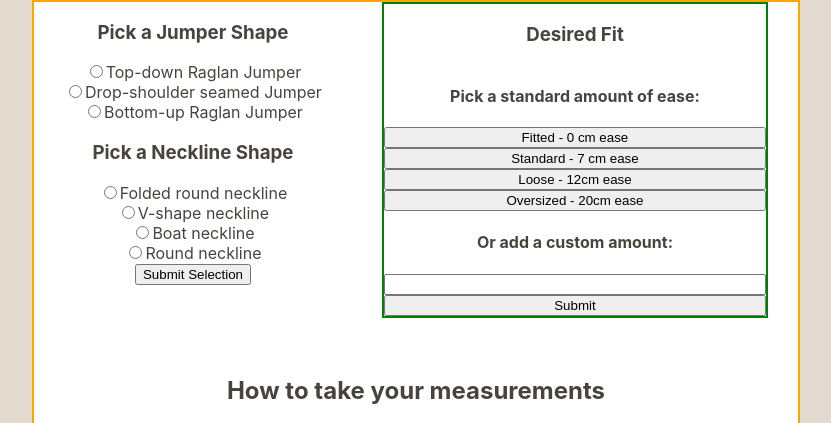
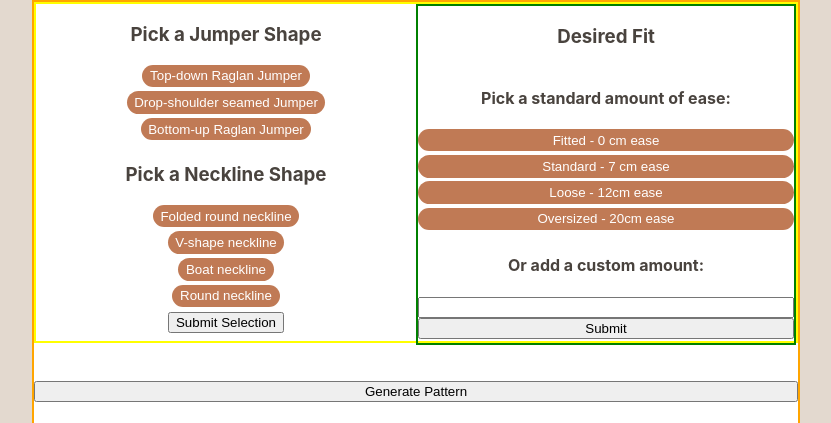
Before and after one commit to ClaireAdele/jumper-generator, a React (Create React App) app: page /data-entry in a window 1280 px wide. Shown: the top 423 px of the page, without its empty margins (224-1055 px from the left). Built offline with nearby package versions, Linux system fonts and the light colour scheme.

Commit message:
Played around with design and ux of entry measurement pages, and improved it

```diff
--- a/src/components/pattern-data-entry/DataEntry.css
+++ b/src/components/pattern-data-entry/DataEntry.css
@@ -1,8 +1,9 @@
 #data-entry-container {
-    display: flex;
-    justify-content: space-around;
+    display: grid;
+    grid-template-columns: 50% 50%;
     height: 100%;
     margin-bottom: 5%;
+    border: 2px solid yellow;
 }
 
 #data-entry-page {
@@ -23,7 +24,6 @@
     border: 2px solid green;
     display: flex;
     flex-direction: column;
-    width: 50%;
     height: 100%;
 }
 
@@ -62,3 +62,63 @@
 #prices-table {
     margin-top: 14%;
 }
+
+.pick-jumper-button {
+    background-color: rgb(192, 122, 85);
+    padding: 1% 2% 1% 2%;
+    color: white;
+    text-decoration: none;
+    border-radius: 12px;
+    border: 0px;
+    margin-bottom: 1%;
+}
+
+.pick-neckline-button {
+    background-color: rgb(192, 122, 85);
+    padding: 1% 2% 1% 2%;
+    color: white;
+    text-decoration: none;
+    border-radius: 12px;
+    border: 0px;
+    margin-bottom: 1%;
+}
+
+.pick-jumper-button:hover {
+    background-color: rgb(130, 73, 42)
+}
+
+.pick-neckline-button:hover {
+    background-color: rgb(130, 73, 42)
+}
+
+.pick-jumper-button-selected {
+    background-color: white;
+    border: 2px solid rgb(130, 73, 42);
+    padding: 1% 2% 1% 2%;
+    color: rgb(130, 73, 42);
+    text-decoration: none;
+    border-radius: 12px;
+    /* border: 0px; */
+    margin-bottom: 1%;
+}
+
+.ease-selector-button {
+    background-color: rgb(192, 122, 85);
+    padding: 1% 2% 1% 2%;
+    color: white;
+    text-decoration: none;
+    border-radius: 12px;
+    border: 0px;
+    margin-bottom: 1%;
+}
+
+.ease-selector-button-selected {
+background-color: white;
+    border: 2px solid rgb(130, 73, 42);
+    padding: 1% 2% 1% 2%;
+    color: rgb(130, 73, 42);
+    text-decoration: none;
+    border-radius: 12px;
+    /* border: 0px; */
+    margin-bottom: 1%;
+}
--- a/src/components/pattern-data-entry/DataEntry.js
+++ b/src/components/pattern-data-entry/DataEntry.js
@@ -4,16 +4,28 @@ import "./DataEntry.css";
 import MeasurementsEntry from "./data-entry-children/MeasurementsEntry";
 import HowToTakeMeasurements from "./data-entry-children/HowToTakeMeasurements";
 import DesiredFit from "./data-entry-children/DesiredFit";
+import { useState } from "react";
 
 const DataEntry = () => {
+  const [finalJumperData, setFinalJumperData] = useState({});
+
+  //Need to add some validation here too
+
     return (
       <div className="pageBackground">
         <div className="pageShaper">
           <div id="data-entry-page">
             <div id="data-entry-container">
-              <MeasurementsEntry />
-              <DesiredFit />
+              <MeasurementsEntry
+                setFinalJumperData={setFinalJumperData}
+                finalJumperData={finalJumperData}
+              />
+              <DesiredFit
+                setFinalJumperData={setFinalJumperData}
+                finalJumperData={finalJumperData}
+              />
             </div>
+            <button>Generate Pattern</button>
             <h2>How to take your measurements</h2>
             <HowToTakeMeasurements />
           </div>
@@ -23,38 +35,3 @@ const DataEntry = () => {
 };
 
 export default DataEntry;
-
-
-{/* <div id="measurements-form-container">
-  <h3>Measurements Entry:</h3>
-  <table id="prices-table">
-    <tr>
-      <td>Chest cirumference</td>
-      <td>
-        <input type="number"></input>
-      </td>
-    </tr>
-
-    <tr>
-      <td>Bottom of jumper to armpit</td>
-      <td>
-        <input type="number"></input>
-      </td>
-    </tr>
-
-    <tr>
-      <td>Armpit line to neckline</td>
-      <td>
-        <input type="number"></input>
-      </td>
-    </tr>
-
-    <tr>
-      <td>Arm length - pit to wrist</td>
-      <td>
-        <input type="number"></input>
-      </td>
-    </tr>
-  </table>
-  <button>Submit</button>
-</div>; */}
--- a/src/components/pattern-data-entry/data-entry-children/DesiredFit.js
+++ b/src/components/pattern-data-entry/data-entry-children/DesiredFit.js
@@ -1,10 +1,10 @@
-import { useState } from "react";
+import { useEffect, useState } from "react";
 import DesiredFitButton from "./desired-fit-children/DesiredFitButton";
 import "../../../App.css";
 import "../DataEntry.css";
 
 const DesiredFit = ({ finalJumperData, setFinalJumperData }) => {
-  const [easeAmount, setEaseAmount] = useState({ ease: null, text: null });
+  const [easeAmount, setEaseAmount] = useState(null);
   const [easeAmountOptions, setEaseAmountOptions] = useState([
     { ease: 0, text: "Fitted - 0 cm ease" },
     { ease: 7, text: "Standard - 7 cm ease" },
@@ -12,20 +12,24 @@ const DesiredFit = ({ finalJumperData, setFinalJumperData }) => {
     { ease: 20, text: "Oversized - 20cm ease" },
   ]);
   const [errorMessage, setErrorMessage] = useState(null);
-  const [successMessage, setSuccessMessage] = useState(null);
+
+  useEffect(() => {
+    if (easeAmount === "") {
+      setEaseAmount(null);
+    }
+  }, [easeAmount]);
 
   const handleEaseInput = (event) => {
-    setEaseAmount({
-      ease: event.target.value,
-      text: `Custom - ${event.target.value}`,
-    });
+    setEaseAmount(event.target.value);
+    const updatedFinalJumperData = finalJumperData;
+    updatedFinalJumperData.easeAmount = easeAmount;
+    setFinalJumperData(updatedFinalJumperData);
   };
 
   const handleSubmit = () => {
-      if (easeAmount.ease === null) {
+    if (easeAmount === null) {
       setErrorMessage("You must pick a desired fit");
     } else {
-        setSuccessMessage(`Your desired fit: ${easeAmount.text} cm ease`);
       setErrorMessage(null);
 
       const updatedFinalJumperData = finalJumperData;
@@ -34,14 +38,6 @@ const DesiredFit = ({ finalJumperData, setFinalJumperData }) => {
     }
   };
 
-  const handleResetEase = () => {
-    setEaseAmount({ ease: null, text: null });
-      setSuccessMessage(null);
-      //Also need to reset in main DataEntry object
-  };
-
-
-  if (successMessage === null) {
   return (
     <div id="ease-selection-container">
       <h3>Desired Fit</h3>
@@ -52,7 +48,6 @@ const DesiredFit = ({ finalJumperData, setFinalJumperData }) => {
             key={easeAmountOption.ease}
             easeAmountOption={easeAmountOption}
             setEaseAmount={setEaseAmount}
-                  setSuccessMessage={setSuccessMessage}
             finalJumperData={finalJumperData}
             setFinalJumperData={setFinalJumperData}
           />
@@ -64,17 +59,6 @@ const DesiredFit = ({ finalJumperData, setFinalJumperData }) => {
       {errorMessage ? <p>{errorMessage}</p> : <></>}
     </div>
   );
-  }
-
-  if (successMessage) {
-    return (
-      <div id="ease-selection-container">
-        <h3>Desired Fit</h3>
-        <h4>{successMessage}</h4>
-        <button onClick={handleResetEase}>Reset Ease</button>
-      </div>
-    );
-  }
 };
 
 export default DesiredFit;
--- a/src/components/pattern-data-entry/data-entry-children/desired-fit-children/DesiredFitButton.js
+++ b/src/components/pattern-data-entry/data-entry-children/desired-fit-children/DesiredFitButton.js
@@ -1,20 +1,30 @@
-const DesiredFitButton = ({ easeAmountOption, setEaseAmount, setSuccessMessage, finalJumperData, setFinalJumperData }) => {
-
+const DesiredFitButton = ({
+  easeAmountOption,
+  setEaseAmount,
+  setSuccessMessage,
+  finalJumperData,
+  setFinalJumperData,
+}) => {
   const handleClick = () => {
-        setEaseAmount(easeAmountOption);
+    setEaseAmount(easeAmountOption.ease);
 
     const updatedFinalJumperData = finalJumperData;
     updatedFinalJumperData.easeAmount = easeAmountOption.ease;
     setFinalJumperData(updatedFinalJumperData);
-
-        setSuccessMessage(`Your desired fit: ${easeAmountOption.text}`);
-    }
+  };
 
   return (
-        <button className="ease-selector-button" onClick={ handleClick }>
+    <button
+      className={
+        finalJumperData.easeAmount === easeAmountOption.ease
+          ? "ease-selector-button-selected"
+          : "ease-selector-button"
+      }
+      onClick={handleClick}
+    >
       {easeAmountOption.text}
     </button>
   );
-}
+};
 
 export default DesiredFitButton;
--- a/src/components/pattern-data-entry/data-entry-children/measurements-entry-switch-options/PickShape.js
+++ b/src/components/pattern-data-entry/data-entry-children/measurements-entry-switch-options/PickShape.js
@@ -11,92 +11,127 @@ const PickShape = ({ setToggleComponent, setJumperAndNeckShape }) => {
 
   const handlePickNecklineShape = (event) => {
     setNecklineShape(event.target.value);
-  }
+  };
 
   const submitJumperAndNeckShape = () => {
     if (!jumperShape || !necklineShape) {
-      setErrorMessage("You must pick a jumper and neckline shape")
+      setErrorMessage("You must pick a jumper and neckline shape");
     } else {
       setToggleComponent("measurement-entry");
       setJumperAndNeckShape({ neckline: necklineShape, jumper: jumperShape });
     }
-  }
+  };
 
   return (
-    <div>
+    <div id="pick-shape-container">
       <h3>Pick a Jumper Shape</h3>
       <div>
-        <input
-          type="radio"
+        <button
           value="top-down-raglan"
-          onChange={handlePickJumperShape}
+          onClick={handlePickJumperShape}
           name="pick-jumper"
-        ></input>
-        <label>Top-down Raglan Jumper</label>
+          className={
+            jumperShape == "top-down-raglan"
+              ? "pick-jumper-button-selected"
+              : "pick-jumper-button"
+          }
+        >
+          Top-down Raglan Jumper
+        </button>
       </div>
 
       <div>
-        <input
-          type="radio"
+        <button
           value="drop-shoulder"
-          onChange={handlePickJumperShape}
+          onClick={handlePickJumperShape}
           name="pick-jumper"
-        ></input>
-        <label>Drop-shoulder seamed Jumper</label>
+          className={
+            jumperShape == "drop-shoulder"
+              ? "pick-jumper-button-selected"
+              : "pick-jumper-button"
+          }
+        >
+          Drop-shoulder seamed Jumper
+        </button>
       </div>
 
       <div>
-        <input
-          type="radio"
+        <button
           value="bottom-up"
-          onChange={handlePickJumperShape}
+          onClick={handlePickJumperShape}
           name="pick-jumper"
-        ></input>
-        <label>Bottom-up Raglan Jumper</label>
+          className={
+            jumperShape == "bottom-up"
+              ? "pick-jumper-button-selected"
+              : "pick-jumper-button"
+          }
+        >
+          Bottom-up Raglan Jumper
+        </button>
       </div>
 
       <h3>Pick a Neckline Shape</h3>
       <div>
-        <input
-          type="radio"
+        <button
           value="folded-neckline"
-          onChange={handlePickNecklineShape}
+          onClick={handlePickNecklineShape}
           name="pick-neckline"
-        ></input>
-        <label>Folded round neckline</label>
+          className={
+            necklineShape == "folded-neckline"
+              ? "pick-jumper-button-selected"
+              : "pick-jumper-button"
+          }
+        >
+          Folded round neckline
+        </button>
       </div>
 
       <div>
-        <input
+        <button
           value="v-shape"
-          type="radio"
-          onChange={handlePickNecklineShape}
+          onClick={handlePickNecklineShape}
           name="pick-neckline"
-        ></input>
-        <label>V-shape neckline</label>
+          className={
+            necklineShape == "v-shape"
+              ? "pick-jumper-button-selected"
+              : "pick-jumper-button"
+          }
+        >
+          V-shape neckline
+        </button>
       </div>
 
       <div>
-        <input
-          type="radio"
+        <button
           value="boat-neck"
-          onChange={handlePickNecklineShape}
+          onClick={handlePickNecklineShape}
           name="pick-neckline"
-        ></input>
-        <label>Boat neckline</label>
+          className={
+            necklineShape == "boat-neck"
+              ? "pick-jumper-button-selected"
+              : "pick-jumper-button"
+          }
+        >
+          Boat neckline
+        </button>
       </div>
 
       <div>
-        <input
+        <button
           value="round-neck"
-          type="radio"
-          onChange={handlePickNecklineShape}
+          onClick={handlePickNecklineShape}
           name="pick-neckline"
-        ></input>
-        <label>Round neckline</label>
+          className={
+            necklineShape == "round-neck"
+              ? "pick-jumper-button-selected"
+              : "pick-jumper-button"
+          }
+        >
+          Round neckline
+        </button>
       </div>
       <button onClick={submitJumperAndNeckShape}>Submit Selection</button>
-      {errorMessage ? <p>{ errorMessage }</p> : <></> }
+      {errorMessage ? <p>{errorMessage}</p> : <></>}
     </div>
   );
 };
```
Also changed, not shown: src/components/pattern-data-entry/data-entry-children/measurements-entry-switch-options/EnterMeasurements.js (+18 -6 lines), src/services-and-util-functions/utils.js (added, +26 -0 lines). Lines whose indentation alone changed are shown as unchanged.
